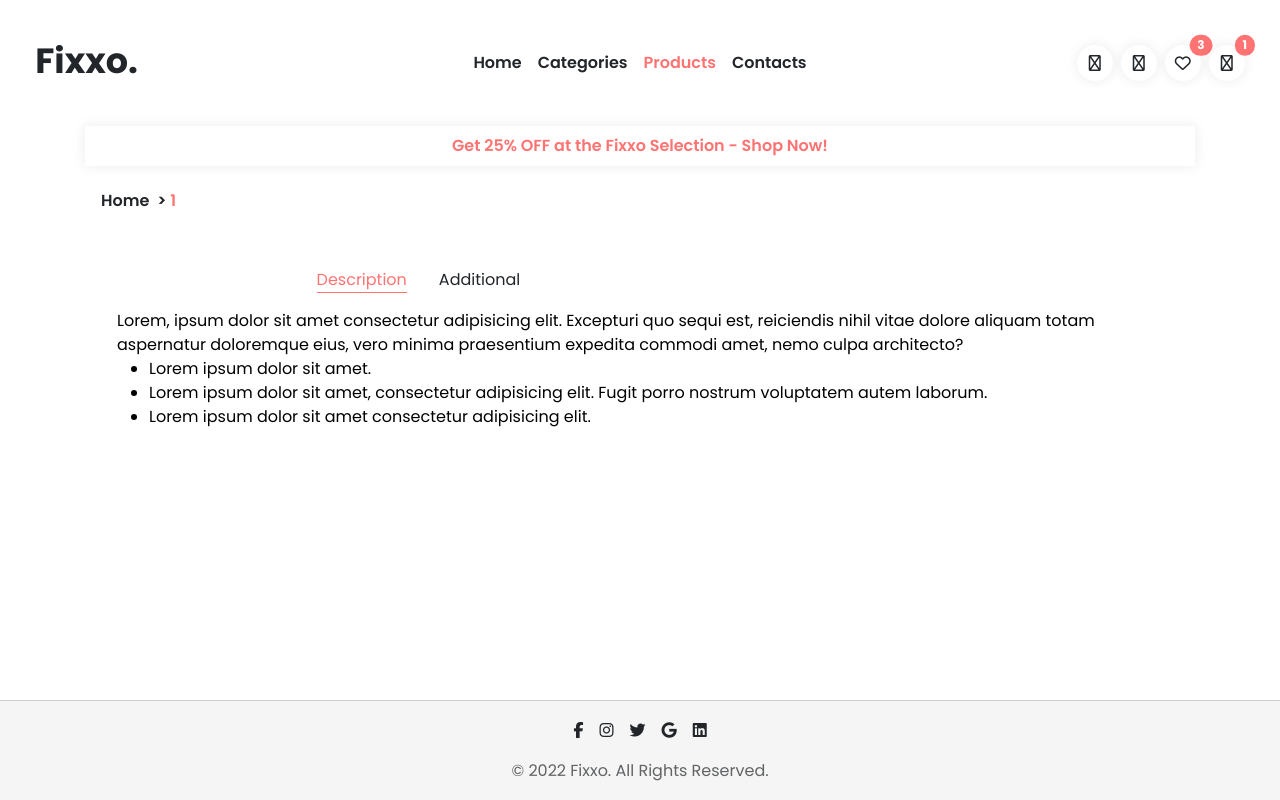
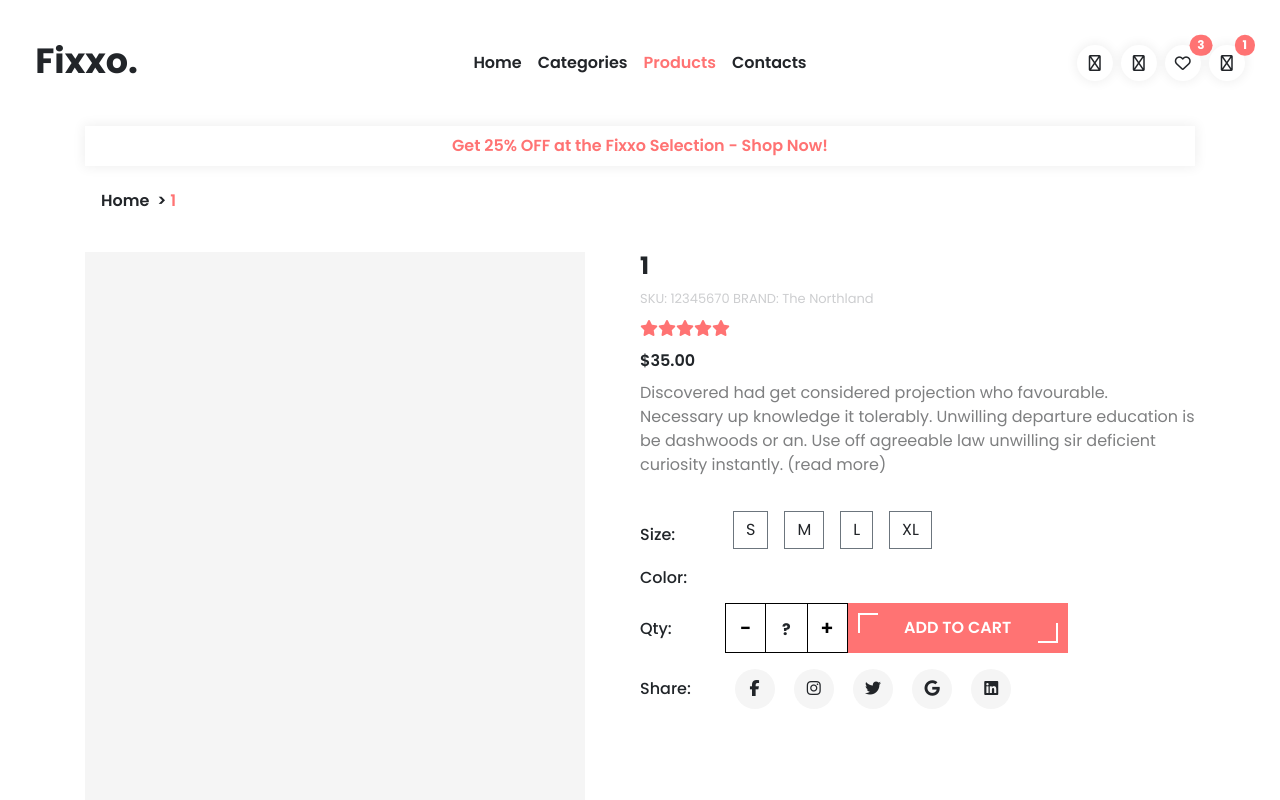
Before and after one commit to dennisGustavsson/frontEndJS-React-assignment, a React (Create React App) app: page /products/1 in a window 1280 px wide. Shown: the top 800 px of the page. Built offline with nearby package versions, Linux system fonts and the light colour scheme.

Commit message:
styling PD section

```diff
--- a/src/Assets/scss/components/_tabs.scss
+++ b/src/Assets/scss/components/_tabs.scss
@@ -3,22 +3,46 @@
 
 
     .tabs {
-        padding: 1rem;
-        height: 300px;
-        width: 100%;
-        display: flex;
-        align-items: center;
-        flex-direction: column;
+        padding-inline: 0.5rem;
+        // height: 300px;
+        // width: 100%;
+
+        @include lg {
+            padding: 0;
+        }
+
 
         .navigation {
             display: flex;
-            justify-content: start;
-            background-color: $color-theme-white;
-            width: 60%;
+            justify-content: space-around;
+            position: relative;
+            width: 100%;
             padding: 0;
+            @include lg {
+                display: inline;
+            }
+
+            &:after {
+                content: ' ';
+                bottom:0;
+                left: 0;
+                position: absolute;
+                border-bottom: 1px solid $color-gray-5;
+                width: inherit;
+                z-index: -1;
+
+                @include lg {
+                    bottom: -1px;
+                }
+            }
             li {
+                display: inline;
+                font-weight: $font-w-medium;
                 margin-right: 2rem;
                 list-style: none;
+                font-size: $font-size-13;
+
+
                 &:hover {
                     cursor: pointer;
                 }
@@ -26,11 +50,19 @@
                     border-bottom: 1px solid $theme-color;
                     color: $theme-color;
                 }
+                &:last-child {
+                    margin-right: 0;
+                }
+
+                @include lg {
+                    font-size: $font-size-16;
+                }
             }
 
         }
         .outlet {
-            padding: 1rem;
+            padding-top: 1rem;
+            line-height: 2rem;
         }
 
     }
--- a/src/Assets/scss/sections/_ProductDetails.scss
+++ b/src/Assets/scss/sections/_ProductDetails.scss
@@ -76,6 +76,9 @@
                 }
                 .product-form {
                     width: 100%;
+                    display: flex;
+                    flex-direction: column;
+                    align-items: stretch;
                     .btn-secondary {
                         background-color: $color-theme-white;
                         border-radius: 0;
@@ -100,15 +103,59 @@
                     .choose-color {
                         margin-top: 1rem;
                     }
-                    .quanitity {
+
+                    .quantity {
                         margin-top: 1rem;
+
+
+                        @include lg {
+                            display: flex;
+                            height: 50px;
                         }
+
+                        .qtyCounter {
+                            display: inline-block;
+                            height: 50px;
+                            border: 1px solid black;
+                            overflow: hidden;
+                            .add {
+                                border-right: 1px solid black;
+                                background-color: $color-theme-white;
+                                overflow: hidden;
+                                width: 40px;
+                                height: 100%;
+                                font-size: $font-size-20;
+                                font-weight: $font-w-semibold
+                            }
+
+                            .output {
+                                font-weight: $font-w-bold;
+                                height: 100%;
+                                padding-inline: 1rem;
+
+                            }
+
+                            .sub {
+                                border-left: 1px solid black;
+                                background-color: $color-theme-white;
+                                overflow: hidden;
+                                width: 40px;
+                                height: 100%;
+                                font-size: $font-size-20;
+                                font-weight: $font-w-semibold;
+                            }
+                        }
+
                         .btn-theme {
+                            min-height: 50px;
                             width: 100%;
                             @include lg {
                                 max-width: 220px;
                             }
                         }
+
+                    }
+
                     .shareSocialMedia {
                         margin-top: 1rem;
                         display: flex;
--- /dev/null
+++ b/src/Components/AllTabs/Reviews.js
@@ -0,0 +1,9 @@
+const Reviews = () => {
+  return (
+    <div className="fourthTab">
+        <h2>Reviews</h2>
+        Here there will be some reviews..
+    </div>
+  )
+}
+export default Reviews
--- /dev/null
+++ b/src/Components/AllTabs/ShopAndReturns.js
@@ -0,0 +1,10 @@
+const ShopAndReturns = () => {
+  return (
+    <div className="thirdTab">
+        <h2>Make returns here..</h2>
+        ShopAndReturns
+
+    </div>
+  )
+}
+export default ShopAndReturns
--- a/src/Components/TabsMenu.js
+++ b/src/Components/TabsMenu.js
@@ -1,6 +1,8 @@
 import { useState } from "react"
 import AdditionalTab from "./AllTabs/AdditionalTab";
 import DescriptionTab from "./AllTabs/DescriptionTab";
+import Reviews from "./AllTabs/Reviews";
+import ShopAndReturns from "./AllTabs/ShopAndReturns";
 
 const TabsMenu = () => {
     //states to toggle which tab is active
@@ -20,11 +22,22 @@ const TabsMenu = () => {
             <ul className="navigation">
                 <li id="tab1" onClick={handleToggle} className={activeTab === 'tab1' ? 'active' : ''}>Description</li>
                 <li id="tab2" onClick={handleToggle} className={activeTab === 'tab2' ? 'active' : ''}>Additional</li>
+                <li id="tab3" onClick={handleToggle} className={activeTab === 'tab3' ? 'active' : ''}>Shopping & Returns</li>
+                <li id="tab4" onClick={handleToggle} className={activeTab === 'tab4' ? 'active' : ''}>Reviews</li>
             </ul>
 
             <div className="outlet">
             {
-                activeTab === 'tab1' ? <DescriptionTab/> : <AdditionalTab/>
+                activeTab === 'tab1' ? <DescriptionTab/> : <></>
+            }
+            {
+                activeTab === 'tab2' ? <AdditionalTab/> : <></>
+            }
+            {
+                activeTab === 'tab3' ? <ShopAndReturns/> : <></>
+            }
+            {
+                activeTab === 'tab4' ? <Reviews/> : <></>
             }
             </div>
 
--- a/src/Sections/ProductDetailsSection.js
+++ b/src/Sections/ProductDetailsSection.js
@@ -13,7 +13,7 @@ const ProductDetailsSection = () => {
     <>
     <div className="product">
           <div className="container">
-            <div className="product-body d-none">
+            <div className="product-body">
               <div className="product-img"></div>
               <div className="product-info">
                 <h1>{getNameToUpper(params.name.replace(/-/g, " "))}</h1>
@@ -51,8 +51,12 @@ const ProductDetailsSection = () => {
                     </div>
                     <div className="quantity">
                       <h4>Qty: </h4>
+                      <div className="qtyCounter">
+                        <button className="add">-</button><span className="output">?</span><button className="sub">+</button>
+                      </div>
+                      <NavLink to="" className="btn-theme">ADD TO CART</NavLink>
                     </div>
-                    <NavLink to="" className="btn-theme">ADD TO CART</NavLink>
+
                   </form>
                   <div className="shareSocialMedia">
                     <h4>Share: </h4>
@@ -60,16 +64,16 @@ const ProductDetailsSection = () => {
                         <ExternalLinkIcon link="https://facebook.com" icon="fa-brands fa-facebook-f"/>
                     </div>
                     <div className="icon-circle">
-                        <ExternalLinkIcon link="https://facebook.com" icon="fa-brands fa-instagram"/>
+                        <ExternalLinkIcon link="https://instagram.com" icon="fa-brands fa-instagram"/>
                     </div>
                     <div className="icon-circle">
-                        <ExternalLinkIcon link="https://facebook.com" icon="fa-brands fa-twitter"/>
+                        <ExternalLinkIcon link="https://twitter.com" icon="fa-brands fa-twitter"/>
                     </div>
                     <div className="icon-circle">
-                        <ExternalLinkIcon link="https://facebook.com" icon="fa-brands fa-google"/>
+                        <ExternalLinkIcon link="https://google.com" icon="fa-brands fa-google"/>
                     </div>
                     <div className="icon-circle">
-                        <ExternalLinkIcon link="https://facebook.com" icon="fa-brands fa-linkedin"/>
+                        <ExternalLinkIcon link="https://linkedin.com" icon="fa-brands fa-linkedin"/>
                     </div>
                   </div>
 
@@ -78,21 +82,13 @@ const ProductDetailsSection = () => {
               </div>
             </div>
             <TabsMenu />
-            <div className="prod-description d-none">
-                Lorem ipsum dolor sit amet consectetur adipisicing elit. Qui magni in ipsa
-                , sit hic aliquid enim suscipit vero reprehenderit modi. Nostrum illum repellat, minus corrupti facere,
-                    in est ipsam obcaecati, assumenda quo tempore reiciendis tempora adipisci?
-                    Blanditiis non laborum, doloremque officiis quisquam veniam? Veniam possimus architecto dolores,
-                    saepe earum accusamus odio, quibusdam inventore minus ipsam, itaque voluptatibus molestias soluta.
-                    Accusamus dolor esse tenetur necessitatibus quam itaque aliquid quidem repellat hic libero quod officiis veniam impedit quo placeat, perferendis obcaecati, a velit repellendus assumenda molestias saepe,
-                cum amet? Commodi itaque est eaque harum atque, obcaecati magni, quis ex tempora, ut vitae!
-            </div>
+
             <div className="product-grid">
                 {/* <ProductGridSection /> */}
             </div>
-          </div>
+        </div>
 
-        </div>
+    </div>
     </>
   )
 }
```
Also changed, not shown: src/App.min.css. Lines whose indentation alone changed are shown as unchanged.
